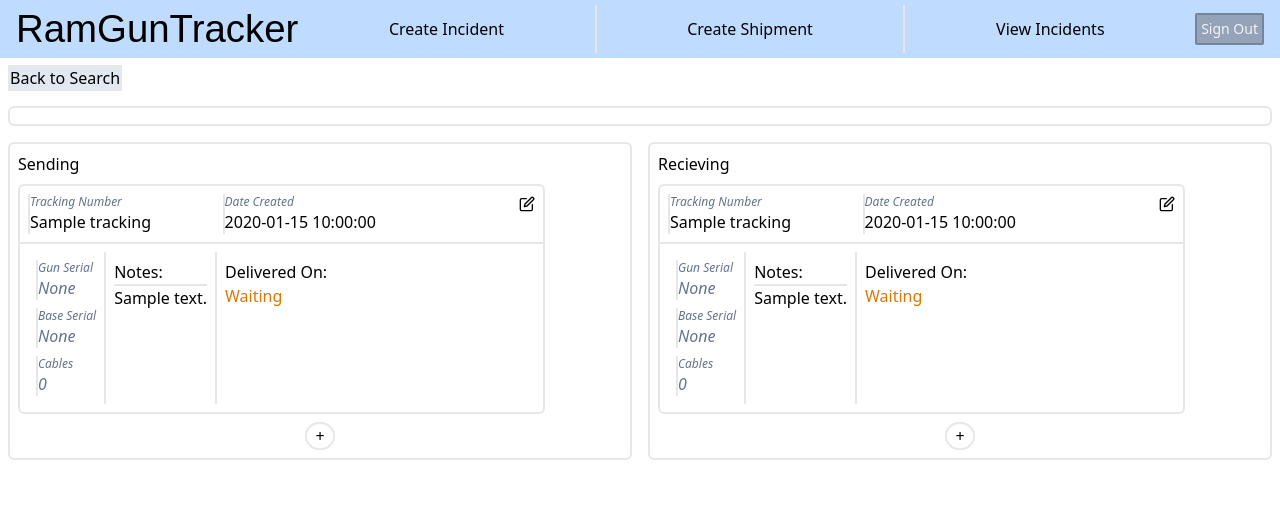
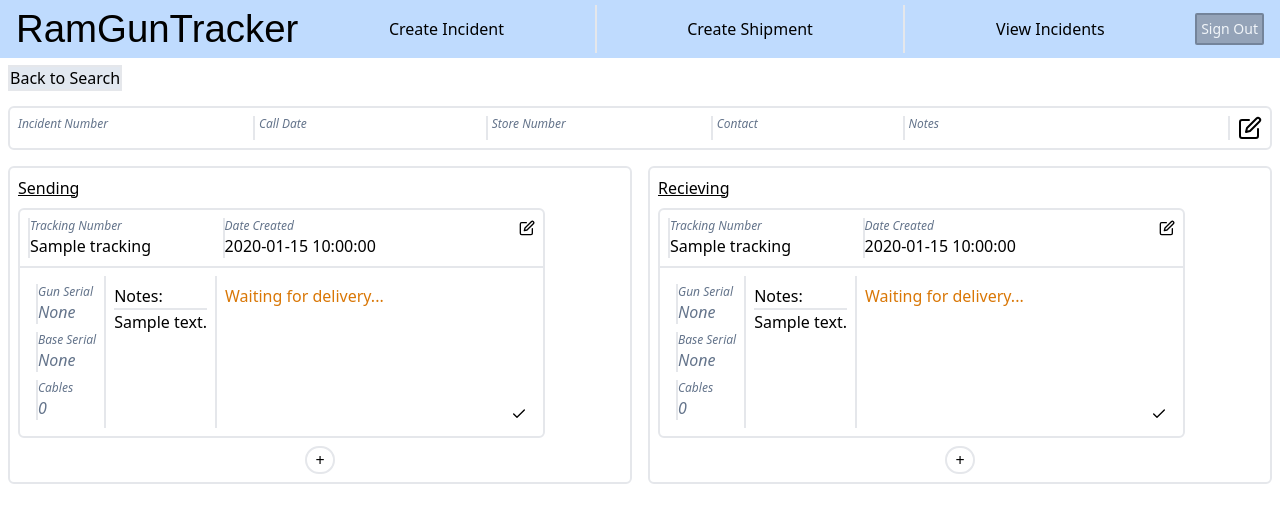
Before and after one commit to ericmargadonna/ramGunTracker, a Flask app: template ramApp/templates/tracker/incidentdetails.html in a window 1280 px wide. Shown: the top 523 px of the page. Run offline with Flask 3, Linux system fonts and the light colour scheme; the template is opened without the code that fills it: most values are stand-ins (such as "Sample title", 1, 10 or a date in 2020); style sheets or scripts are compiled from the project's sources; some web fonts are replaced.

Commit message:
i did a thing!

```diff
--- a/ramApp/templates/tracker/components/incidentcard.html
+++ b/ramApp/templates/tracker/components/incidentcard.html
@@ -1,21 +1,40 @@
-{% macro incidentcard(incnum,date,storenum,storecontact,notes, sendstatus=None, recstatus=None, burger=True) %}
-    <div name='card-{{ incnum  }}' class='w-full flex p-2 self-center border-2 m-2 rounded-md'>
-        <p class="px-2 border-r-2">{{ incnum }}</p>
-        <p class="px-2 border-r-2 min-w-[8rem]">{{ date }}</p>
-        <p class="px-2 border-r-2">{{ storenum }}</p>
-        <p class="px-2 border-r-2">{{ storecontact }}</p>
-        <p class="px-2 max-w-[30rem]">{{ notes }}</p>
+{% macro incidentcard(incnum,date,storenum,storecontact,notes,burger=False,edit=Flase) %}
+    <div name='card-{{ incnum  }}' class='w-full flex flex-row p-2 self-center border-2 m-2 rounded-md'>
+        <div class="flex flex-col flex-grow pr-2 border-r-2 min-w-[5rem]">
+            <p class="italic text-xs font-thin text-slate-500">Incident Number</p>
+            <p class="">{{ incnum }}</p>
+        </div>
+
+        <div class="flex flex-col flex-grow pl-1 pr-2 border-r-2 w-[6rem]">
+            <p class="italic text-xs font-thin text-slate-500">Call Date</p>
+            <p class="">{{ date }}</p>
+        </div>
+
+        <div class="flex flex-col flex-grow pl-1 pr-2 border-r-2">
+            <p class="italic text-xs font-thin text-slate-500">Store Number</p>
+            <p class="">{{ storenum }}</p>
+        </div>
+
+        <div class="flex flex-col flex-grow pl-1 pr-2 border-r-2">
+            <p class="italic text-xs font-thin text-slate-500">Contact</p>
+            <p class="">{{ storecontact }}</p>
+        </div>
+
+        <div class="flex flex-col flex-grow pl-1 max-w-[40%] min-w-[15%]">
+            <p class="italic text-xs font-thin text-slate-500">Notes</p>
+            <p class="">{{ notes }}</p>
+        </div>
+
         {% if burger %}
             <span class="grow border-r-2 mr-2"></span>
             <a href="{{ url_for( 'tracker.details', type='incident', _incnum=incnum )}}" class="max-h-6 max-w-6 min-h-6 min-w-6 self-center" ><button  type="button"><img src="static/images/burger.svg"></button></a>
-        {% endif %}
-        {% if edit %}
+        {% elif edit %}
             <span class="grow border-r-2 mr-2"></span>
-            <a href="{{ url_for( 'tracker.edit', _incnum=incnum )}}" class="max-h-6 max-w-6 min-h-6 min-w-6 self-center" ><button  type="button"><img src="static/images/burger.svg"></button></a>
+            <a href="{{ url_for( 'tracker.edit', type='incident', _incnum=incnum )}}" class="max-h-6 max-w-6 min-h-6 min-w-6 self-center" ><button  type="button"><img src="static/images/edit.svg"></button></a>
         {% endif %}
     </div>
 {% endmacro %}
 
 {% for inc in incidents %}
-    {{ incidentcard(inc["INCIDENTNUM"],inc["CALLDATE"],inc["STORENUM"],inc["STORECONTACT"],inc["NOTES"]) }}
+    {{ incidentcard(inc["INCIDENTNUM"],inc["CALLDATE"],inc["STORENUM"],inc["STORECONTACT"],inc["NOTES"], burger=True) }}
 {% endfor %}
--- a/ramApp/templates/tracker/components/shipmentcard.html
+++ b/ramApp/templates/tracker/components/shipmentcard.html
@@ -1,5 +1,5 @@
 {% macro shipmentcard(_id, gunser, baseser, cable, date, tracking, notes, completed) %}
-    <div name="cardcontainer" class="flex w-[85%] flex-col  border-2 rounded-md m-2">
+    <div name="shipcard-{{ _id }}" class="flex w-[85%] flex-col  border-2 rounded-md m-2">
         <div name="cardheader" class="flex flex-row border-b-2 p-2">
             <div name="trackingnumbersection" class="flex grow flex-col border-l-2">
                 <p class="italic text-xs font-thin text-slate-500">Tracking Number</p>
@@ -45,14 +45,21 @@
                 <p class="border-b-2">Notes:</p>
                 <p class="">{{ notes }}</p>
             </div>
-            <div name="status" class="flex flex-col p-2">
-                <p>Delivered On: </p>
+            <div name="status" class="flex flex-col min-w-min flex-grow p-2">
                 {% if completed %}
-                    <p class="text-green-700">{{ completed }}</p>
+                    <p class="text-green-700">Delivered on {{ completed }}</p>
                 {% else %}
-                    <p class="text-amber-600">Waiting</p>
+                <div class="flex flex-grow" id="swaptarget">
+                    <p class="text-amber-600">Waiting for delivery...</p>
+                    <div class="flex flex-grow flex-row-reverse items-end">
+                        <a class="max-h-4 max-w-4 min-h-4 min-w-4">
+                            <button hx-post="/complete/{{ _id }}" hx-target="#swaptarget">
+                                <img src="static/images/check.svg">
+                            </button>
+                        </a>
+                    </div>
+                </div>
                 {% endif %}
-                </p>
             </div>
         </div>
     </div>
--- a/ramApp/templates/tracker/createincident.html
+++ b/ramApp/templates/tracker/createincident.html
@@ -11,7 +11,7 @@
         <label for="storenum">Store Number</label>
         <input class='border-2' type="text" id="storenum" name="storenum" required><br>
         <label for="storecontact">Store Contact</label>
-        <input class='border-2' type="text" id="storecontact" name="storecontact" required><br>
+        <input class='border-2' type="text" id="storecontact" name="storecontact"><br>
         <label for="notes">Notes</label>
         <textarea class="border-2" id="notes" name="notes"></textarea><br>
         <input class='border-2 bg-slate-300' type="submit" value="Create Incident"></button>
--- a/ramApp/templates/tracker/createshipment.html
+++ b/ramApp/templates/tracker/createshipment.html
@@ -5,13 +5,13 @@
     <form class="" method="post" id="shipmentcreationform">
         <h4 class="text-2xl underline">Shipment Creation Form</h4><br>
 
-        <input type="radio" id="sending" value="sending" name="shiptype"
+        <input type="radio" id="sending" value="sending" name="shiptype" required
         {% if shiptype == 'sending' %}
             checked="true"
         {% endif %}>
         <label for="sending">Sending</label>
         <span class="px-4 text-slate-400">|</span>
-        <input type="radio" id="receiving" value="receiving" name="shiptype"
+        <input type="radio" id="receiving" value="receiving" name="shiptype" required
         {% if shiptype == 'receiving' %}
             checked="true"
         {% endif %}>
--- a/ramApp/templates/tracker/incidentdetails.html
+++ b/ramApp/templates/tracker/incidentdetails.html
@@ -13,11 +13,11 @@
                                      incident["STORENUM"],
                                      incident["STORECONTACT"],
                                      incident["NOTES"],
-                                     burger=False) }}
+                                     edit=True) }}
     </div>
     <div class="flex flex-row">
         <div class="flex-auto w-[50%] border-2 m-2 rounded-md">
-            <h1 class="pt-2 pl-2">Sending</h1>
+            <h1 class="underline pt-2 pl-2">Sending</h1>
             {% if send_list != [] %}
                 {% for send in send_list %}
                     {{ shipmentcard.shipmentcard(
@@ -37,7 +37,7 @@
             </a></div>
         </div>
         <div class="flex-auto w-[50%] border-2 m-2 rounded-md">
-            <h1 class="pt-2 pl-2">Recieving</h1>
+            <h1 class="underline pt-2 pl-2">Recieving</h1>
             {% if recv_list != [] %}
                 {% for rec in recv_list %}
                     {{ shipmentcard.shipmentcard(
@@ -54,7 +54,8 @@
             <div class="width-full flex flex-row justify-center">
             <a class="border-2 rounded-full px-2 mb-2" href="{{ url_for('tracker.createshipment', incnum=incident['INCIDENTNUM'], shiptype='receiving' )}}">
                 +
-            </a></div>
+            </a>
+            </div>
         </div>
     </div>
 </section>
--- a/ramApp/templates/tracker/trackerbase.html
+++ b/ramApp/templates/tracker/trackerbase.html
@@ -1,5 +1,6 @@
 <!doctype html>
 <html>
+<div class="min-w-[960px]">
     <head>
         <title>RGT - {% block title %}{% endblock %}</title>
         <link rel="stylesheet" href="{{ url_for('static', filename='css/output.css') }}">
@@ -24,5 +25,5 @@
 {% endfor %}
 
 {% block content %}{% endblock %}
-
+</div>
 </html>
```
Also changed, not shown: ramApp/templates/tracker/edit.html (+18 -5 lines), ramApp/templates/tracker/viewincidents.html (+2 -5 lines), ramApp/tracker.py (+40 -12 lines).
